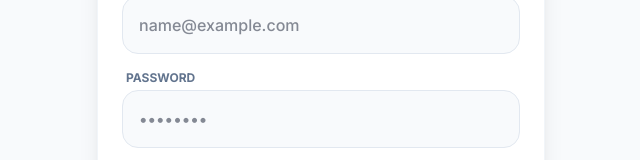
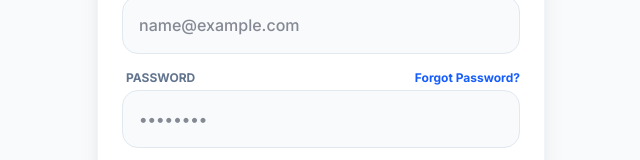
Before and after one commit to InnesU05/drivetrack, a Next.js app: page /login in a window 1280 px wide. Shown: the part 370-530 px from the top of the page, without its empty margins (319-959 px from the left). Built offline with nearby package versions, Linux system fonts and the light colour scheme; no server answers.

Commit message:
added forgot password back, fixed all login issues

```diff
--- a/app/login/page.tsx
+++ b/app/login/page.tsx
@@ -31,7 +31,7 @@ function AuthForm() {
                 data: {
                     full_name: fullName,
                     role: 'instructor',
-                    subscription_status: 'trialing'
+                    subscription_status: 'inactive' // Correct status for new users
                 }
             }
         });
@@ -112,7 +112,18 @@ function AuthForm() {
             </div>
 
             <div>
-                <label className="block text-xs font-bold text-slate-500 uppercase mb-1 ml-1">Password</label>
+                {/* HEADER ROW WITH FORGOT PASSWORD LINK */}
+                <div className="flex justify-between items-center mb-1 ml-1">
+                    <label className="block text-xs font-bold text-slate-500 uppercase">Password</label>
+                    {view === 'login' && (
+                        <Link
+                            href="/forgot-password"
+                            className="text-xs font-bold text-blue-600 hover:text-blue-700 hover:underline"
+                        >
+                            Forgot Password?
+                        </Link>
+                    )}
+                </div>
                 <input
                     type="password"
                     required
```
